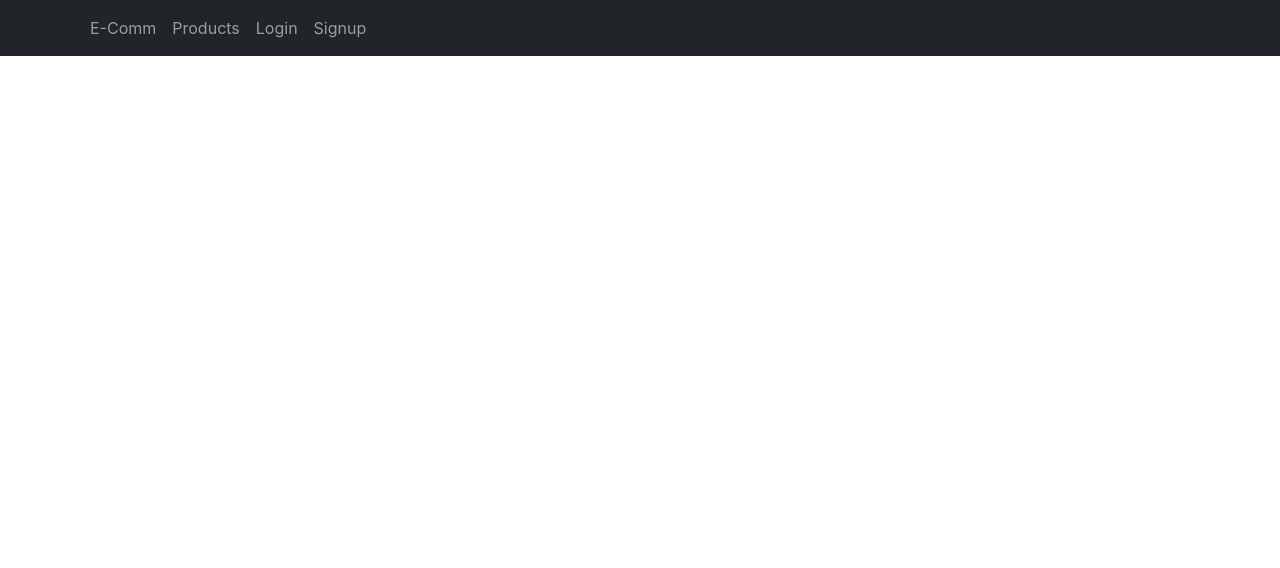
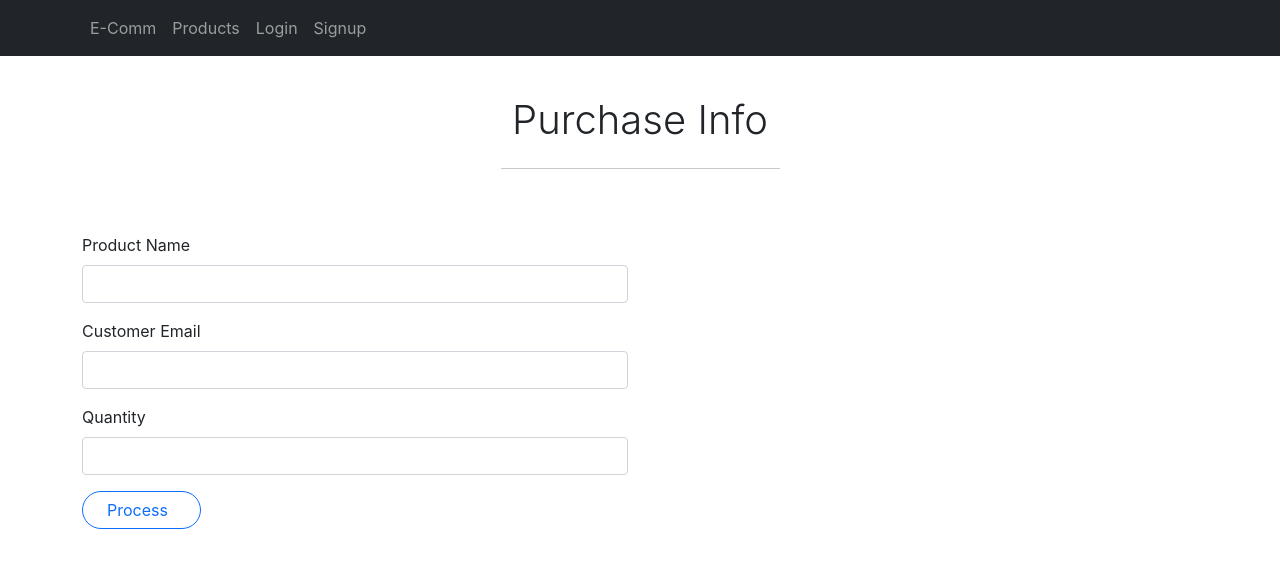
Before and after one commit to ShehaniHettiarachchi/E-Commerce-FrontEnd, a React (Create React App) app: page /add-purchase in a window 1280 px wide. Shown: the top 568 px of the page. Built offline with nearby package versions, Linux system fonts and the light colour scheme.

Commit message:
frontend changes

```diff
--- a/src/App.css
+++ b/src/App.css
@@ -36,3 +36,14 @@
     transform: rotate(360deg);
   }
 }
+.GeeksForGeeks {
+  background-image:
+  url(
+"https://www.pixelstalk.net/wp-content/uploads/2016/07/Download-Free-Laptop-Background.jpg");
+  background-size: "cover";
+  height: 100vh;
+  width:213vh;
+  margin-top: 0px;
+  margin-bottom: 0px;
+
+}
--- a/src/App.js
+++ b/src/App.js
@@ -19,6 +19,7 @@ import ViewAllCustomer from "./Pages/Admin/CustomerManagement/ViewAllCustomers";
 import ViewAllReview from "./Pages/Admin/ReviewManagement/ViewAllReviews";
 import ViewPurchaseHistory from "./Pages/Admin/CustomerManagement/ViewPurchaseHistory";
 import UpdateUserRole from "./Pages/Admin/CustomerManagement/UpdateUserRole";
+import AddPurchase from "./Pages/Admin/CustomerManagement/AddPurchase"
 import { BrowserRouter as Router, Route, Routes } from "react-router-dom";
 
 function App() {
@@ -44,9 +45,10 @@ function App() {
         {/*Admin Routes*/}
         <Route path="/all-review" element={<ViewAllReview />} />
         <Route path="/customer" element={<ViewAllCustomer />} />
-        <Route path="/order" element={<ViewPurchaseHistory />} />
+        <Route path="/purchase" element={<ViewPurchaseHistory />} />
         <Route path="/review" element={<ViewAllReview />} />
         <Route path="/update/:id" element={<UpdateUserRole />} />
+        <Route path="/add-purchase" element={<AddPurchase/>}/>
       </Routes>
     </Router>
   );
--- a/src/Components/Home/Home.js
+++ b/src/Components/Home/Home.js
@@ -2,8 +2,8 @@ import React from "react";
 
 export default function Home() {
   return (
-    <div>
-      <h1>Home Page</h1>
-    </div>
+    <div  className="GeeksForGeeks">
+      <h1>GeeksForGeeks</h1>
+      </div>
   );
 }
--- a/src/Components/Login/CustomerLogin.js
+++ b/src/Components/Login/CustomerLogin.js
@@ -34,7 +34,7 @@ export default function CustomerLogin() {
         res.data.customer.permissionLevel,
       );
 
-      window.location.href = "/";
+      window.location.href = "/customer-profile";
       console.log(res.message);
     } catch (error) {
       if (
--- a/src/Components/NavBar/navBar.js
+++ b/src/Components/NavBar/navBar.js
@@ -43,13 +43,25 @@ const navBar = () => {
               )}
 
               {localStorage.getItem("permissionLevel") == "ADMIN" ? (
-                <Nav.Link href="/order">Purchase History</Nav.Link>
+                <Nav.Link href="/purchase">Purchase History</Nav.Link>
               ) : (
                 <></>
               )}
 
               {localStorage.getItem("permissionLevel") == "ADMIN" ? (
                 <Nav.Link href="#">Orders</Nav.Link>
+              ) : (
+                <></>
+              )}
+
+              {localStorage.getItem("permissionLevel") == "ADMIN" ? (
+                <Nav.Link href="/review">Reviews</Nav.Link>
+              ) : (
+                <></>
+              )}
+
+              {localStorage.getItem("permissionLevel") == "ADMIN" ? (
+                <Nav.Link href="/wishlist">Wish List</Nav.Link>
               ) : (
                 <></>
               )}
--- /dev/null
+++ b/src/Pages/Admin/CustomerManagement/AddPurchase.js
@@ -0,0 +1,103 @@
+import React, { useState } from "react";
+import axios from "axios";
+
+function AddPurchase(){
+    const [product, setProduct] = useState("");
+  const [email, setEmail] = useState("");
+  const [quantity, setQuantity] = useState("");
+
+  function sendData(e) {
+    e.preventDefault();
+
+    const newPurchase = {
+      product,
+      email,
+      quantity
+    };
+
+    axios
+    .post ("http://Localhost:8070/purchase/newPurchase", newPurchase)
+    .then (()=>{
+      alert("Order complete successfuly ! ");
+
+      setEmail("");
+      setQuantity("");
+      setProduct("");
+    })
+    .catch((err) => {
+      alert(err);
+    });
+  }
+
+  return(
+    <div>
+      {/* <Navbar/> */}
+      <section id="contact">
+        <div className="container my-5 py-5">
+          <div className="row mb-5">
+            <div className="col-12">
+              <h1 className="display-6 text-center mb-4">
+                Purchase Info
+              </h1>
+              <hr className="w-25 mx-auto" />
+            </div>
+          </div>
+          <div className="row">
+            <div className="col-md-6">
+              <form onSubmit={sendData}>
+                <div className="mb-3">
+                  <label htmlFor="Pname" className="form-label">
+                    Product Name
+                  </label>
+                  <input
+                    type="text"
+                    className="form-control"
+                    id="productName"
+                    onChange={(e) => {
+                      setProduct(e.target.value);
+                    }}
+                  />
+                </div>
+                <div className="mb-3">
+                  <label htmlFor="Uname" className="form-label">
+                    Customer Email
+                  </label>
+                  <input
+                    type="text"
+                    className="form-control"
+                    id="userName"
+                    onChange={(e) => {
+                      setEmail(e.target.value);
+                    }}
+                  />
+                </div>
+                <div className="mb-3">
+                  <label htmlFor="comment" className="form-label">
+                    Quantity
+                  </label>
+                  <input
+                    type="text"
+                    className="form-control"
+                    id="userName"
+                    onChange={(e) => {
+                      setQuantity(e.target.value);
+                    }}
+                  />
+                </div>
+
+                <button
+                  type="submit"
+                  className="btn btn-outline-primary rounded-pill px-4">
+                  Process <i className="fa fa-paper-plane ms-2"></i>
+                </button>
+              </form>
+            </div>
+          </div>
+        </div>
+      </section>
+      {/* <Footer/> */}
+    </div>
+  );
+}
+
+export default AddPurchase;
--- a/src/Pages/Admin/CustomerManagement/ViewAllCustomers.js
+++ b/src/Pages/Admin/CustomerManagement/ViewAllCustomers.js
@@ -27,7 +27,7 @@ const ViewAllCustomer = () => {
       <br></br>
       <div className="row">
         <h1
-          className="fw-bold mb-2 ps-5 pb-5 text-center"
+          className="fw-bold mb-2 ps-5 pb-5 pt-5  text-center"
           style={{ color: "#001E6C" }}>
           User Details
         </h1>
--- a/src/Pages/Admin/CustomerManagement/ViewPurchaseHistory.js
+++ b/src/Pages/Admin/CustomerManagement/ViewPurchaseHistory.js
@@ -2,14 +2,14 @@ import React, { useState, useEffect } from "react";
 import axios from "axios";
 import { Link, useParams } from "react-router-dom";
 
-const ViewOrders = () => {
-  const [allOrder, setAllOrder] = useState([]);
+const ViewPurchaseHistory = () => {
+  const [allPurchase, setAllpurchase] = useState([]);
   const [searchTerm, setSearchTerm] = useState([]);
 
   useEffect(() => {
     axios
-      .get("http://Localhost:8070/order/")
-      .then((res) => setAllOrder(res.data))
+      .get("http://Localhost:8070/purchase/")
+      .then((res) => setAllpurchase(res.data))
       .catch((error) => console.log(error));
   });
   return (
@@ -24,18 +24,6 @@ const ViewOrders = () => {
       </div>
 
       <div className="row">
-        <div className="col-lg-8 col-1 mr-2"></div>
-        <div className="col-mb-2 mt-4 mr-2">
-          <button
-            className="btn btn-dark rounded-center  "
-            style={{ color: "#FFFFFF" }}
-            onClick={() => {
-              window.location.href = "/purchasereport";
-            }}>
-            Generate Report
-          </button>
-        </div>
-
         <div className="col-lg-7 col-0 "></div>
         <div className="col-lg-4 col-0">
           <form className="form-inline">
@@ -57,9 +45,8 @@ const ViewOrders = () => {
 
       <br></br>
       <div className="row">
-        <div className="col-md-1"></div>
-
-        <div className="col-md-10">
+        <div className="col-md-1 "></div>
+        <div className="col-md-10 pt-5">
           <table className="table text-left">
             <thead className="thead-light" style={{ color: "#193498" }}>
               <th>
@@ -76,16 +63,60 @@ const ViewOrders = () => {
               </th>
             </thead>
 
-            {allOrder.map((order, key) => (
+            {allPurchase
+            .filter((val) => {
+              if (searchTerm == "") {
+                return val;
+              } else if (
+                val.name.toLowerCase().includes(searchTerm.toLowerCase())
+              ) {
+                return val;
+              } else if (
+                val.email
+                  .toLowerCase()
+                  .includes(searchTerm.toLowerCase())
+              ) {
+                return val;
+              }
+            })
+            .map((setAllpurchase, key) => (
               <tbody>
                 <tr>
-                  <td>{order.customerEmail}</td>
-                  <td>{order.orderItems.name}</td>
-                  <td>{order.quantity}</td>
-                  <td>{order.createdAt}</td>
+                  <td>
+                  <div className="ms-0">
+                        <p className="text-muted mb-1">
+                          {setAllpurchase.email}
+                        </p>
+                      </div>
+                  </td>
+                  <td>
+                      <div className="ms-0">
+                        <p className="text-muted mb-1">
+                          {setAllpurchase.product}
+                        </p>
+                      </div>
+                    </td>
+                    <td>
+                      <div className="ms-0">
+                        <p className="text-muted mb-1">
+                          {setAllpurchase.quantity}
+                        </p>
+                      </div>
+                    </td>
+                    <td>
+                      <div className="ms-0">
+                        <p className="text-muted mb-1">
+                          {setAllpurchase.date}
+                        </p>
+                      </div>
+                    </td>
                 </tr>
               </tbody>
             ))}
+             <br></br>
+
+<div className="col-lg-8 col-1 mr-2"></div>
+
           </table>
         </div>
         <div className="col-md-1"></div>
@@ -94,4 +125,4 @@ const ViewOrders = () => {
   );
 };
 
-export default ViewOrders;
+export default ViewPurchaseHistory;
```
Also changed, not shown: src/Components/Header/Header.js (added, +17 -0 lines), public/cover.jpg (added).
